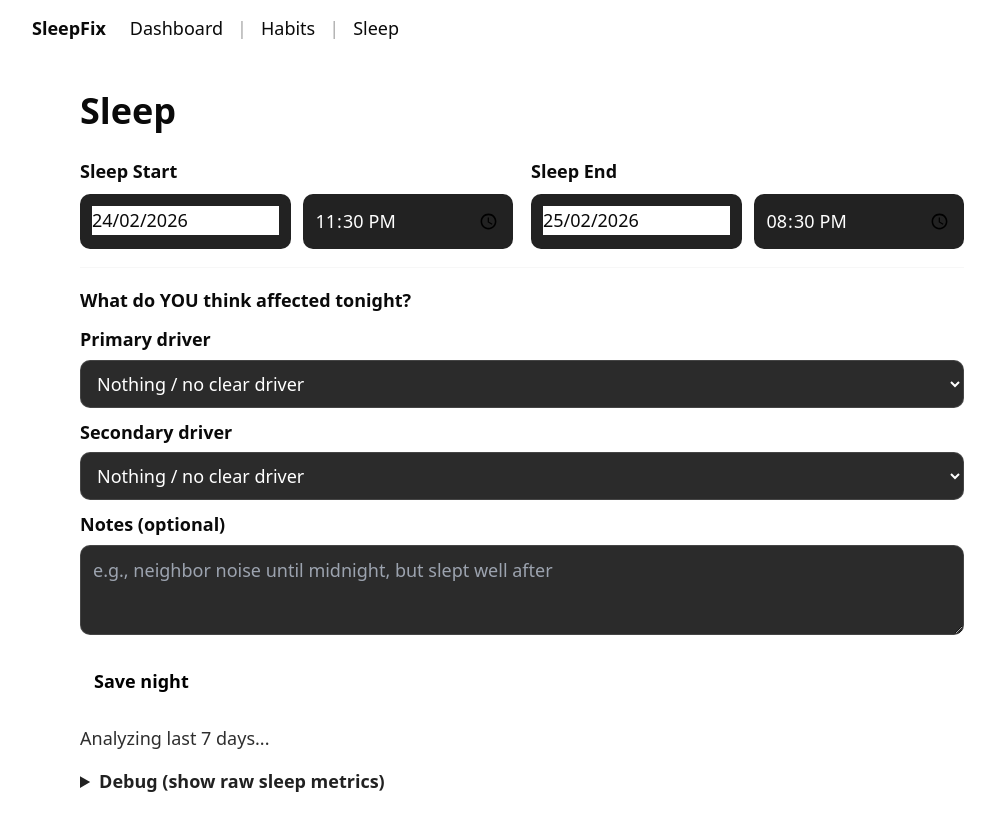
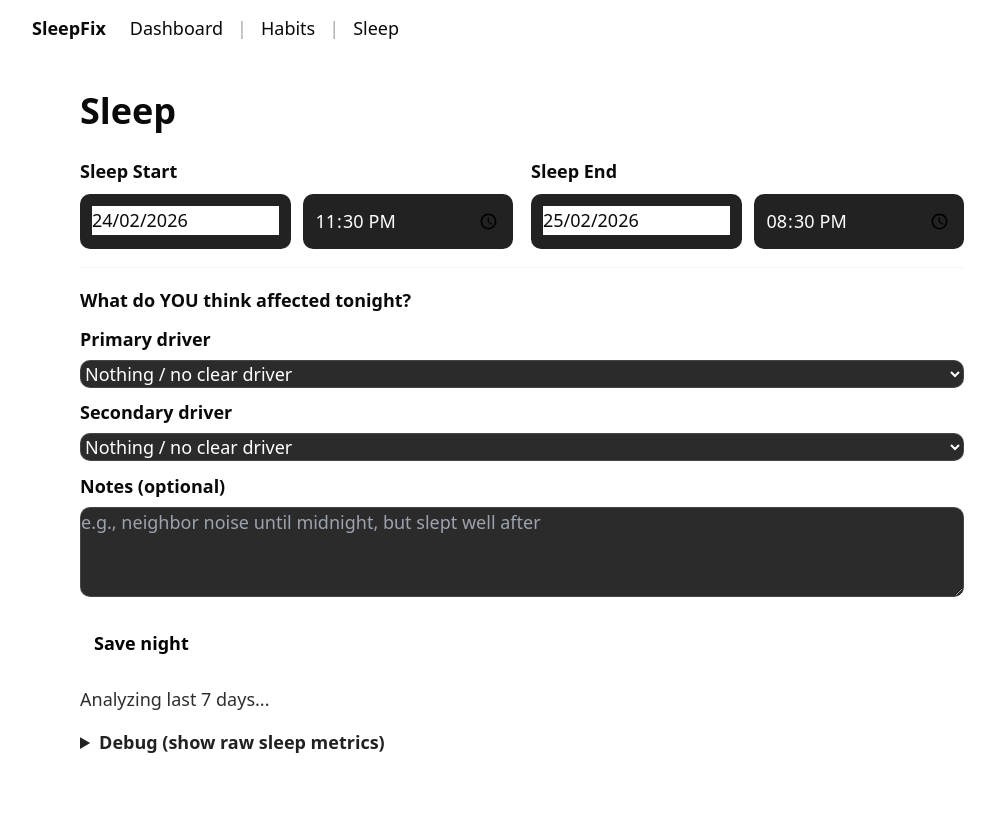
Before and after one commit to jlnalexander5-sudo/sleepfix-app, a Next.js app: page /protected/sleep in a window 1280 px wide. Shown: the whole page, without its empty margins (118-1113 px from the left). Built offline with nearby package versions, Linux system fonts and the light colour scheme; no server answers.

Commit message:
Update page.tsx

```diff
--- a/app/protected/sleep/page.tsx
+++ b/app/protected/sleep/page.tsx
@@ -298,7 +298,7 @@ setRrsmInsight(data?.insights?.[0] ?? null);
             onChange={(e) => setPrimaryDriver(e.target.value)}
             style={{
               width: "100%",
-              padding: "10px 12px",
+              padding: "var(--sf-input-pad)",
               borderRadius: 10,
               background: "#2b2b2b",
               color: "white",
@@ -323,7 +323,7 @@ setRrsmInsight(data?.insights?.[0] ?? null);
             onChange={(e) => setSecondaryDriver(e.target.value)}
             style={{
               width: "100%",
-              padding: "10px 12px",
+              padding: "var(--sf-input-pad)",
               borderRadius: 10,
               background: "#2b2b2b",
               color: "white",
@@ -350,7 +350,7 @@ setRrsmInsight(data?.insights?.[0] ?? null);
             style={{
               width: "100%",
               minHeight: 90,
-              padding: "10px 12px",
+              padding: "var(--sf-input-pad)",
               borderRadius: 10,
               background: "#2b2b2b",
               color: "white",
```
